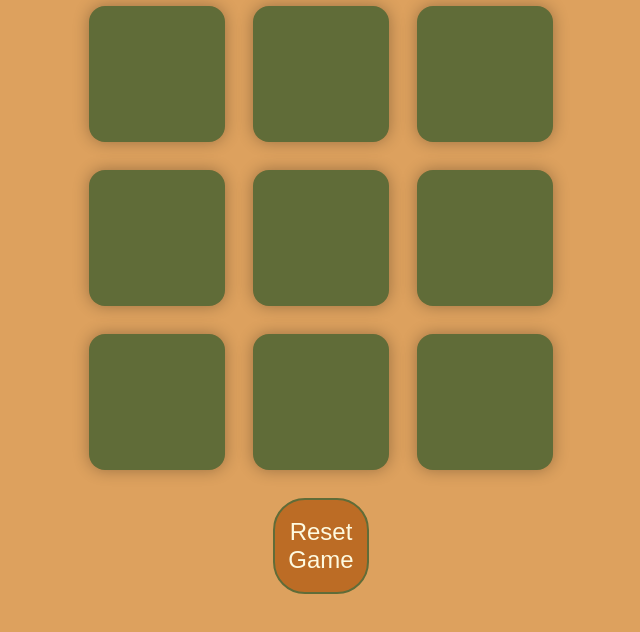
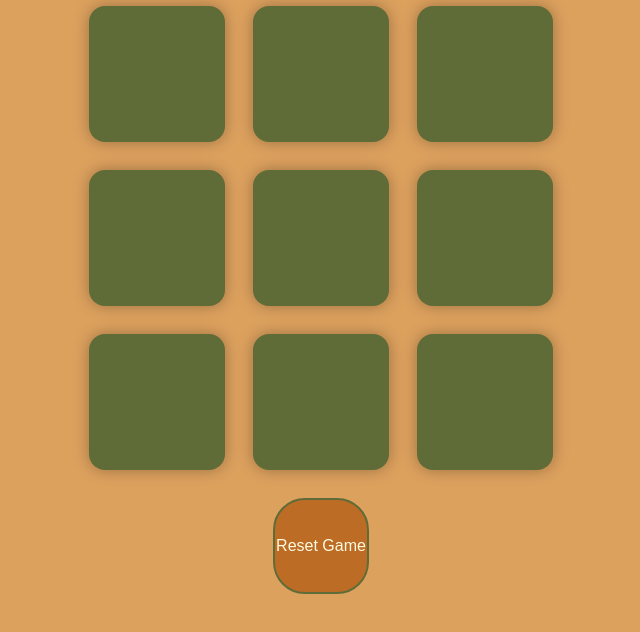
Before and after one commit to PariRastogi18/Tic-Tac-Toe, a plain HTML site: page index.html in a window 1280 px wide. Shown: the part 150-782 px from the top of the page, without its empty margins (319-959 px from the left). Drawn offline with Linux system fonts and the light colour scheme.

Commit message:
Update style.css

```diff
--- a/style.css
+++ b/style.css
@@ -56,7 +56,7 @@ h1 {
   border: 2px solid #606c38;
   height: 12vmin;
   width: 12vmin;
-  font-size: 3vmin;
+  font-size: 1rem;
   cursor: pointer;
 }
 #reset-btn:hover {
```
